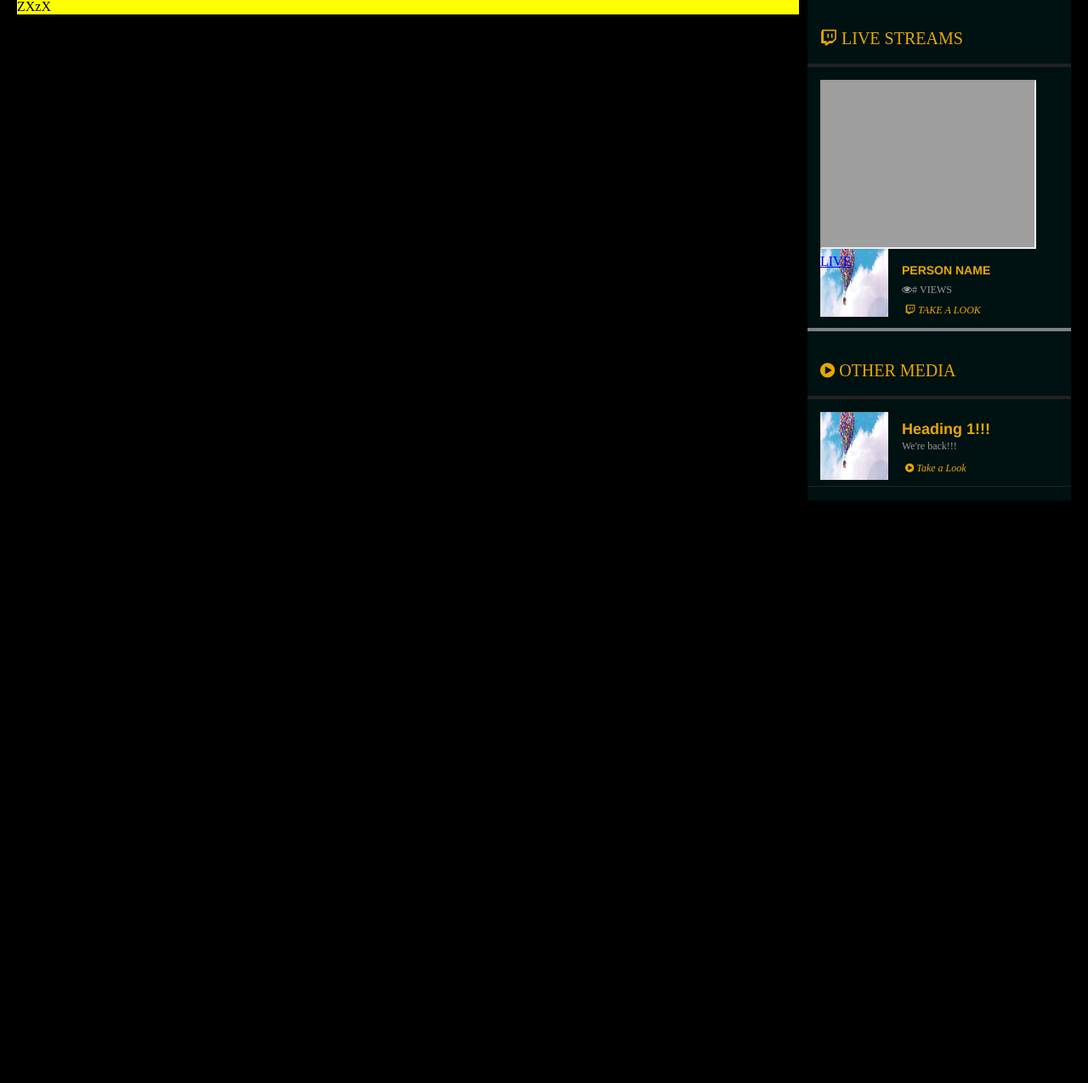
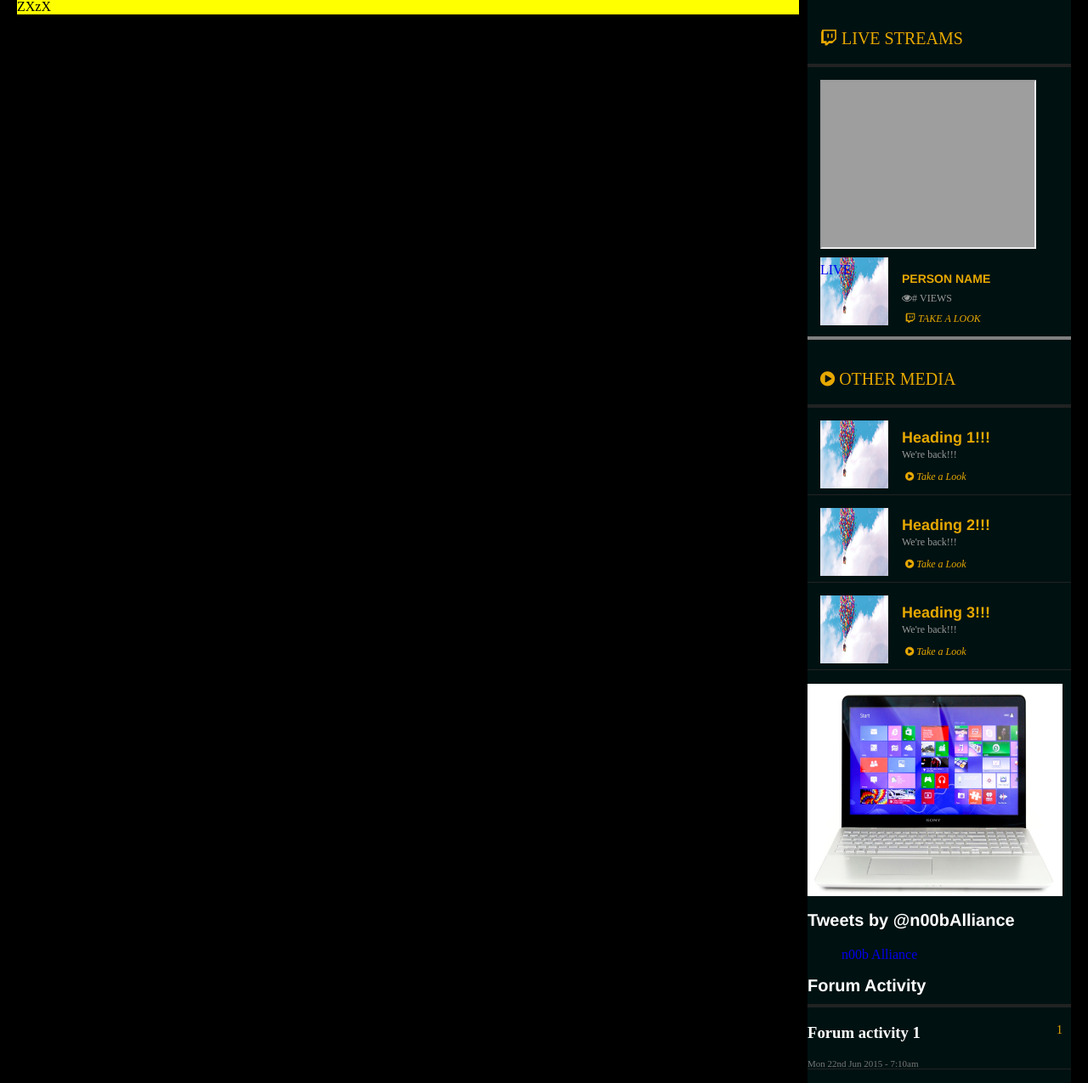
Before and after one commit to buddhi1/nb-fornt-end, a PHP site: page / in a window 1280 px wide. Shown: the part 324-1599 px from the top of the page at 85% size. Before the commit the page ends 913 px from the top, so only its background shows below. Run offline with PHP 8.4, Linux system fonts and the light colour scheme; some libraries are stand-ins or nearby versions; grey boxes are pictures that could not be loaded.

Commit message:
widgets added

```diff
--- a/CSS/style.css
+++ b/CSS/style.css
@@ -1,6 +1,10 @@
 body{
 	background: #000
 	url() fixed center 50px no-repeat
+}
+
+.side-bar a {
+	text-decoration: none;
 }
 
 .header{
@@ -215,6 +219,10 @@ body{
 	padding: 15px;
 }
 
+.side-bar .streams-list .is-stream iframe {
+	margin-bottom: 10px;
+}
+
 .vidcarousel li .is-live {
 	position: absolute;
 	display: block;
@@ -314,3 +322,54 @@ body{
 	margin-left: 20px;
 	font-size: 12px;
 }
+
+#twitter-feed h2 {
+	font-size: 20px;
+	font-family: helvetica;
+	color: #ffffff;
+}
+
+#twitter-feed iframe {
+	width: 300px;
+	height: 600px;
+}
+
+#twitter-feed{
+	margin-bottom: 20px;
+}
+
+#facebook-widget{
+	margin-bottom: 10px;
+}
+
+#footer_forum_activity h2{
+	font-size: 20px;
+	font-family: helvetica;
+	color: #fff;
+	/*border: solid grey;*/
+	border-bottom: solid 1px #222;
+	border-width: 0 0 4px 0;
+	padding-bottom: 10px;
+}
+
+#footer_forum_activity .meta{
+	font-size: 11px;
+	margin-top: 3px;
+	color: #777;
+}
+
+#footer_forum_activity h3 a{
+	color: #fff;
+	display: block;
+}
+
+#footer_forum_activity .comments{
+	float: right;
+	padding-right: 10px;
+	font-size: 14px;
+	color: #E6A800;
+}
+
+#footer_forum_activity .widget-list li {
+	border-bottom: solid 1px #222;
+}
--- a/index.php
+++ b/index.php
@@ -27,6 +27,15 @@
 	<link rel="stylesheet" type="text/css" href="CSS/style.css">
 </head>
 <body>
+	<div id="fb-root"></div>
+	<div id="fb-root"></div>
+	<script>(function(d, s, id) {
+	  var js, fjs = d.getElementsByTagName(s)[0];
+	  if (d.getElementById(id)) return;
+	  js = d.createElement(s); js.id = id;
+	  js.src = "//connect.facebook.net/en_US/sdk.js#xfbml=1&version=v2.3";
+	  fjs.parentNode.insertBefore(js, fjs);
+	}(document, 'script', 'facebook-jssdk'));</script>
 	<header class="header">
 		<div class="logo">
 			<a href="#">
@@ -153,6 +162,51 @@
 							</a>
 						</div>
 					</li>
+					<li class="photo-content">
+						<img src="photos/is-live/image-slider-2.jpg" width="80px" height="80px">
+						<h2><a href="https://www.youtube.com/watch?v=fa_58nN_yPM">Heading 2!!!</a></h2>
+						<p>We're back!!!</p>
+						<div class="photo-des">
+							<a href="#" class="fa fa-play-circle">
+								<i>Take a Look</i>
+							</a>
+						</div>
+					</li>
+					<li class="photo-content">
+						<img src="photos/is-live/image-slider-2.jpg" width="80px" height="80px">
+						<h2><a href="https://www.youtube.com/watch?v=fa_58nN_yPM">Heading 3!!!</a></h2>
+						<p>We're back!!!</p>
+						<div class="photo-des">
+							<a href="#" class="fa fa-play-circle">
+								<i>Take a Look</i>
+							</a>
+						</div>
+					</li>
+				</ul>
+			</div>
+			<div id="advertisement">
+				<a href="#">
+					<img src="photos/advert/KLJSqkf.jpg" width="300" height="250">
+				</a>
+			</div>
+			<div id="twitter-feed">
+				<h2>Tweets by @n00bAlliance</h2>
+			</div>
+			<div id="facebook-widget">
+				<div class="fb-page" data-href="https://www.facebook.com/n00bAlliance/info?tab=page_info" data-width="300" data-height="400" data-small-header="false" data-adapt-container-width="true" data-hide-cover="false" data-show-facepile="true" data-show-posts="true"><div class="fb-xfbml-parse-ignore"><blockquote cite="https://www.facebook.com/n00bAlliance/info?tab=page_info"><a href="https://www.facebook.com/n00bAlliance/info?tab=page_info">n00b Alliance</a></blockquote></div></div>
+			</div>
+			<div id="footer_forum_activity">
+				<h2>Forum Activity</h2>
+				<ul class="widget-list">
+					<li>
+						<a href="#" class="comments">
+							<span class="anime-01">1</span>
+						</a>
+						<h3>
+							<a href="#">Forum activity 1</a>
+						</h3>
+						<span class="meta">Mon 22nd Jun 2015 - 7:10am</span>
+					</li>
 				</ul>
 			</div>
 		</div>
```
Also changed, not shown: photos/advert/KLJSqkf.jpg (added).
